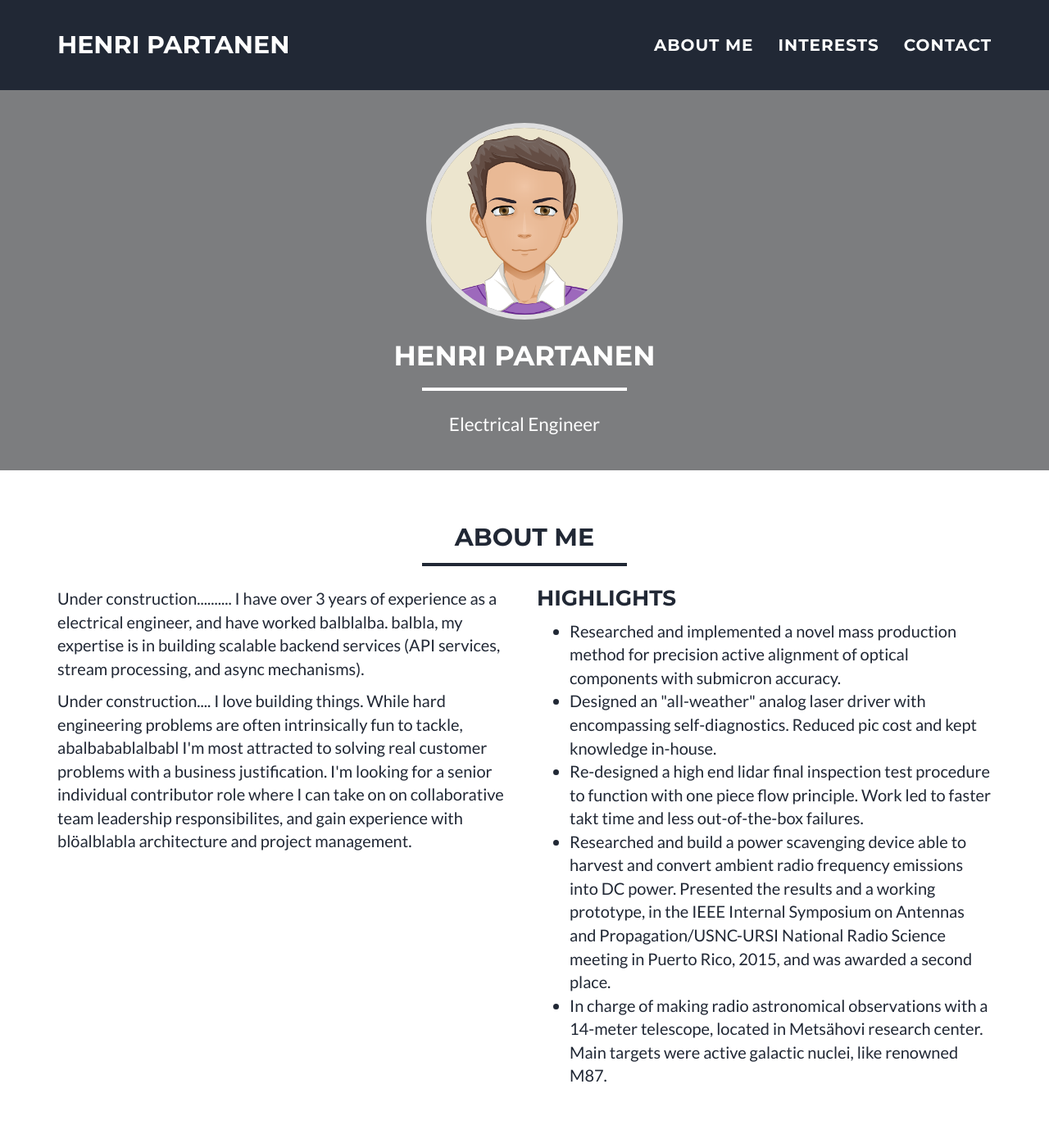
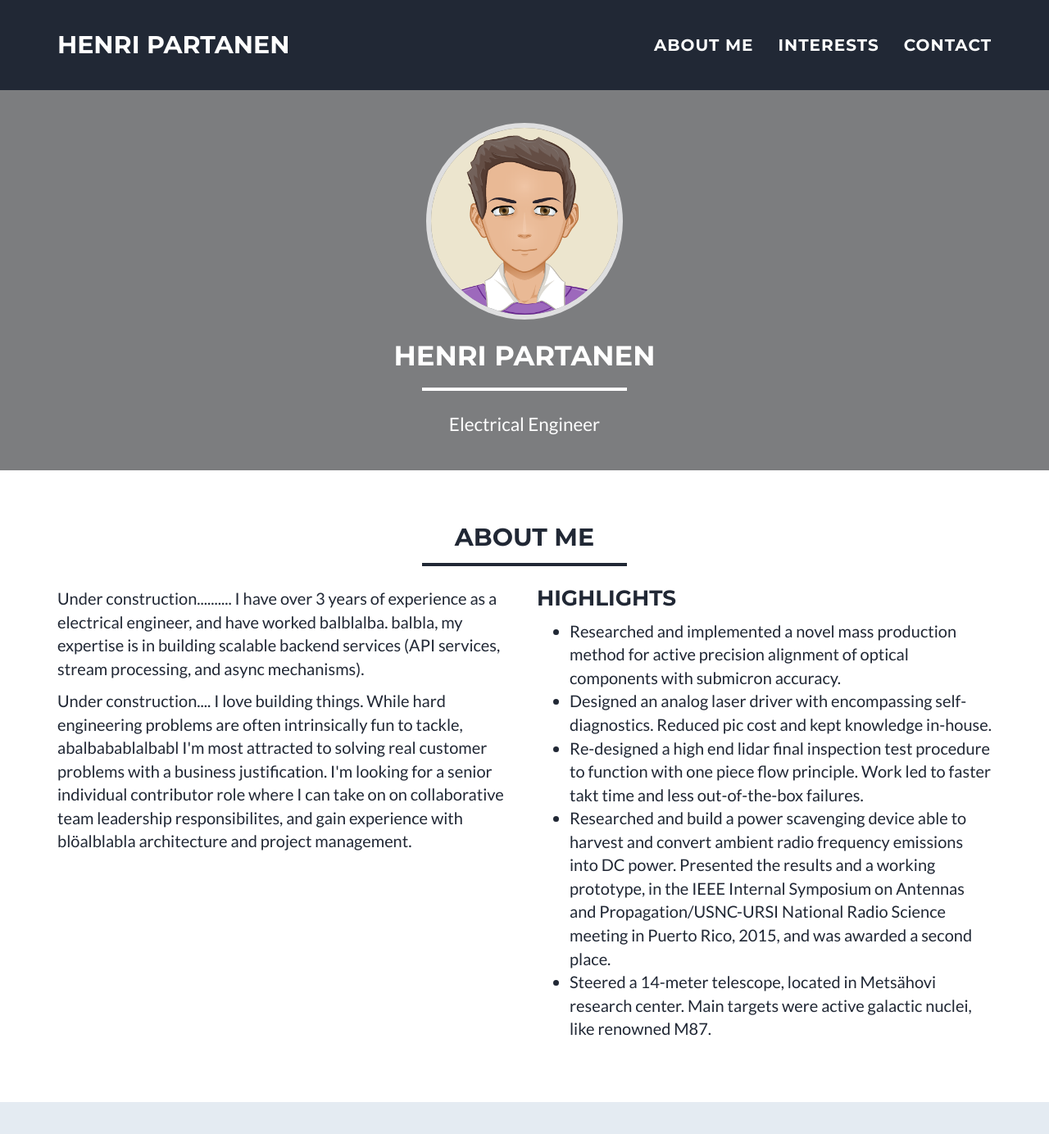
Before and after one commit to lifeofhenri/lifeofhenri.github.io, a Jekyll site: the page built from index.html, in a window 1280 px wide and 1400 px high. Shown: the top 1384 px of the window at 82% size. Built offline with Jekyll 4.4.1, drawn with Linux system fonts in a browser that asks for light colours.

Commit message:
Update about_me.html

```diff
--- a/_includes/about_me.html
+++ b/_includes/about_me.html
@@ -29,11 +29,11 @@
 		    <h3 style="margin-top:0;">Highlights</h3>
 		    <ul>
     			<li>
-            Researched and implemented a novel mass production method for precision active alignment
+            Researched and implemented a novel mass production method for active precision alignment
 			of optical components with submicron accuracy.
     			</li>
           <li>
-            Designed an "all-weather" analog laser driver with encompassing self-diagnostics. Reduced pic cost and kept knowledge in-house.
+            Designed an analog laser driver with encompassing self-diagnostics. Reduced pic cost and kept knowledge in-house.
           <li>
             Re-designed a high end lidar final inspection test procedure to function with one piece flow principle. Work led to faster takt time and less out-of-the-box failures.
     			<li>
@@ -41,7 +41,7 @@
 			in the IEEE Internal Symposium on Antennas and Propagation/USNC-URSI National Radio Science meeting in Puerto Rico, 2015, and was awarded a second place.
     			</li>
     			<li>
-            In charge of making radio astronomical observations with a 14-meter telescope, located in Metsähovi research center. Main targets were active galactic nuclei, like renowned M87.
+            Steered a 14-meter telescope, located in Metsähovi research center. Main targets were active galactic nuclei, like renowned M87.
     			</li>
 		    </ul>
 	    </div>
```
